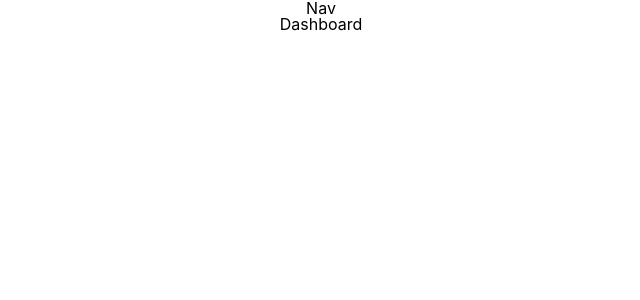
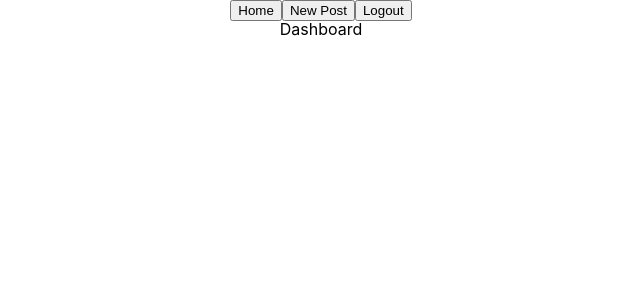
Before and after one commit to Megan-Olsen/helo, a React (Create React App) app: page /#/dashboard in a window 1280 px wide. Shown: the top 300 px of the page, without its empty margins (319-959 px from the left). Built offline with nearby package versions, Linux system fonts and the light colour scheme.

Commit message:
part 1 step 1

```diff
--- a/src/Components/Nav/Nav.js
+++ b/src/Components/Nav/Nav.js
@@ -1,9 +1,20 @@
 import React, { Component } from 'react'
+import {Link} from 'react-router-dom'
 
 export default class Nav extends Component{
     render(){
         return(
-            <div>Nav</div>
+            <div>
+                <Link to="/dashboard">
+                    <button>Home</button>
+                </Link>
+                <Link to="/new">
+                    <button>New Post</button>
+                </Link>
+                <Link to="/">
+                    <button>Logout</button>
+                </Link>
+            </div>
         )
     }
 }
```
